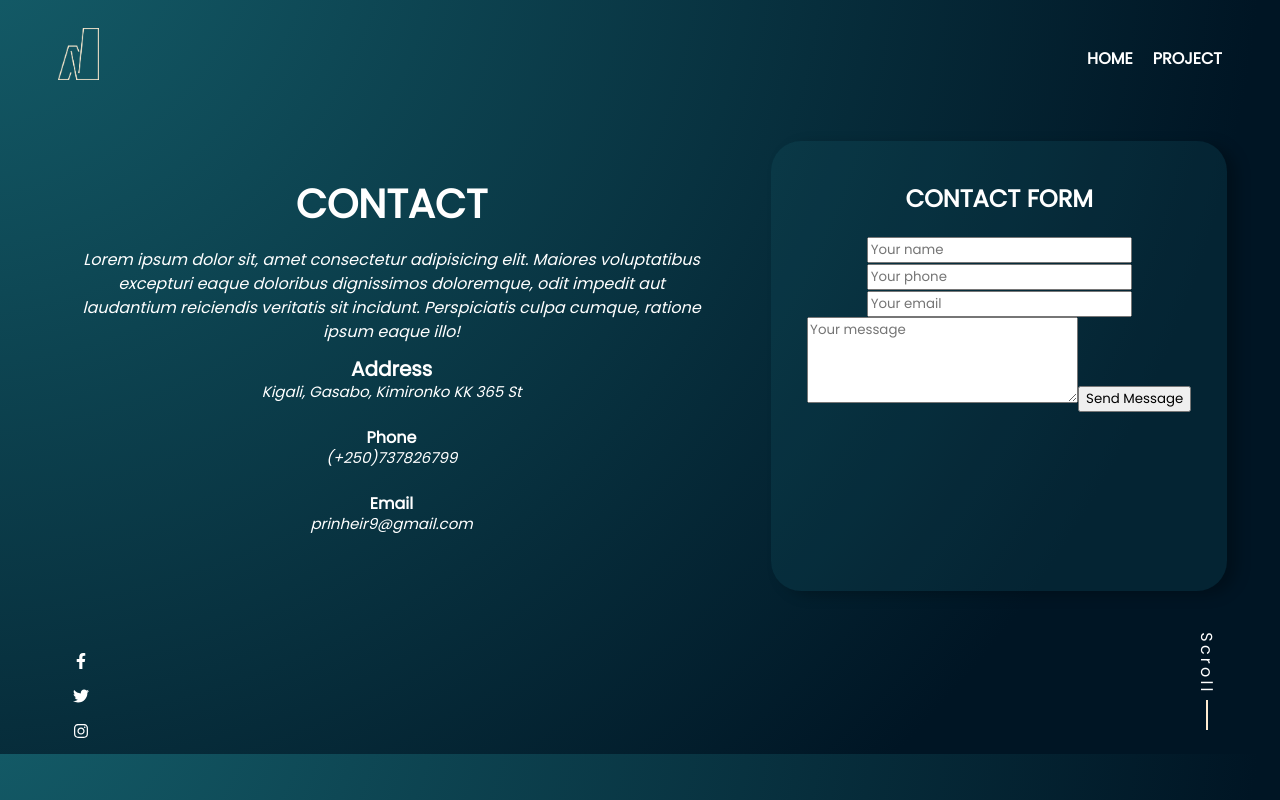
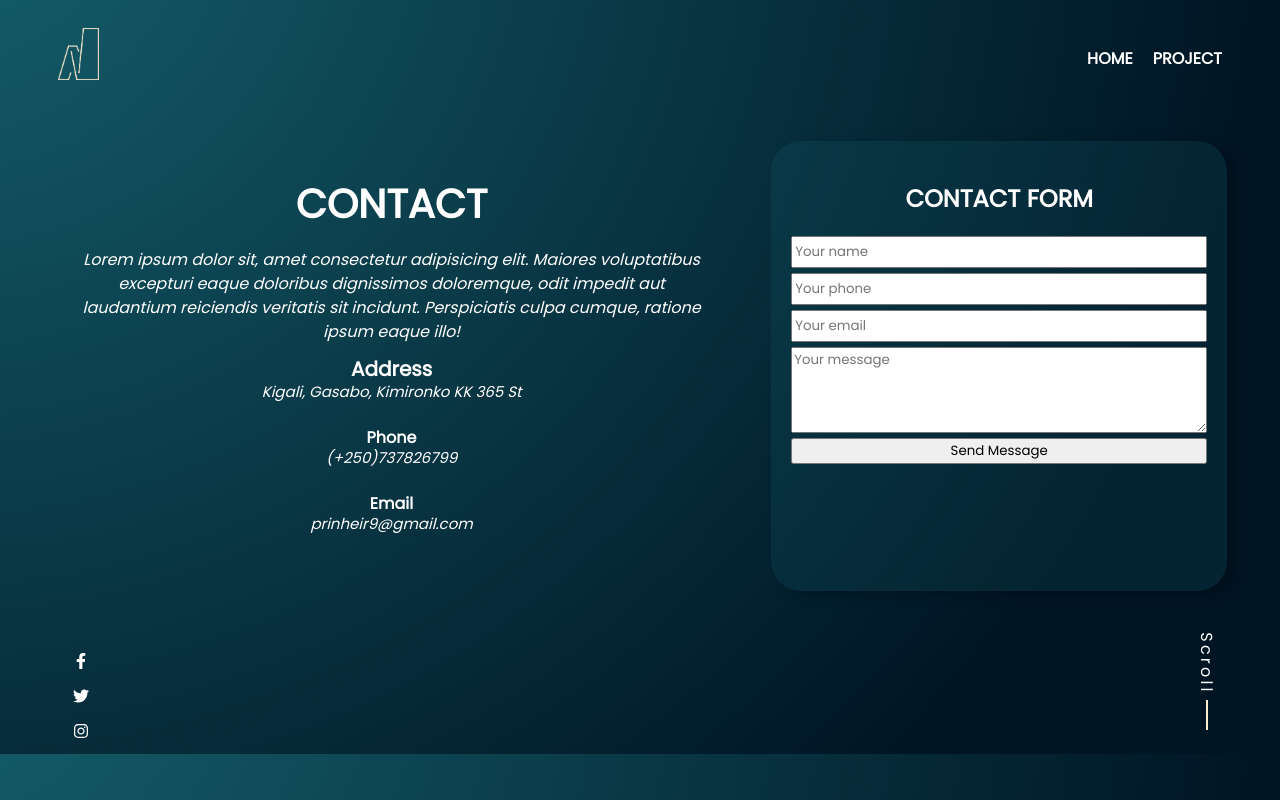
Before and after one commit to sarazaToussaint/Nassaty, a React (Create React App) app: page /Contact in a window 1280 px wide. Built offline with nearby package versions, Linux system fonts and the light colour scheme.

Commit message:
Layout the contact form

```diff
--- a/src/component/Contact.module.css
+++ b/src/component/Contact.module.css
@@ -22,6 +22,17 @@
   border-radius: 30px;
   padding: 20px 0;
   margin-left: 30px;
+}
+
+form {
+  display: flex;
+  flex-direction: column;
+  padding: 0 20px;
+  gap: 5px;
+}
+
+input {
+  height: 2rem;
 }
 
 .paragrap {
```
